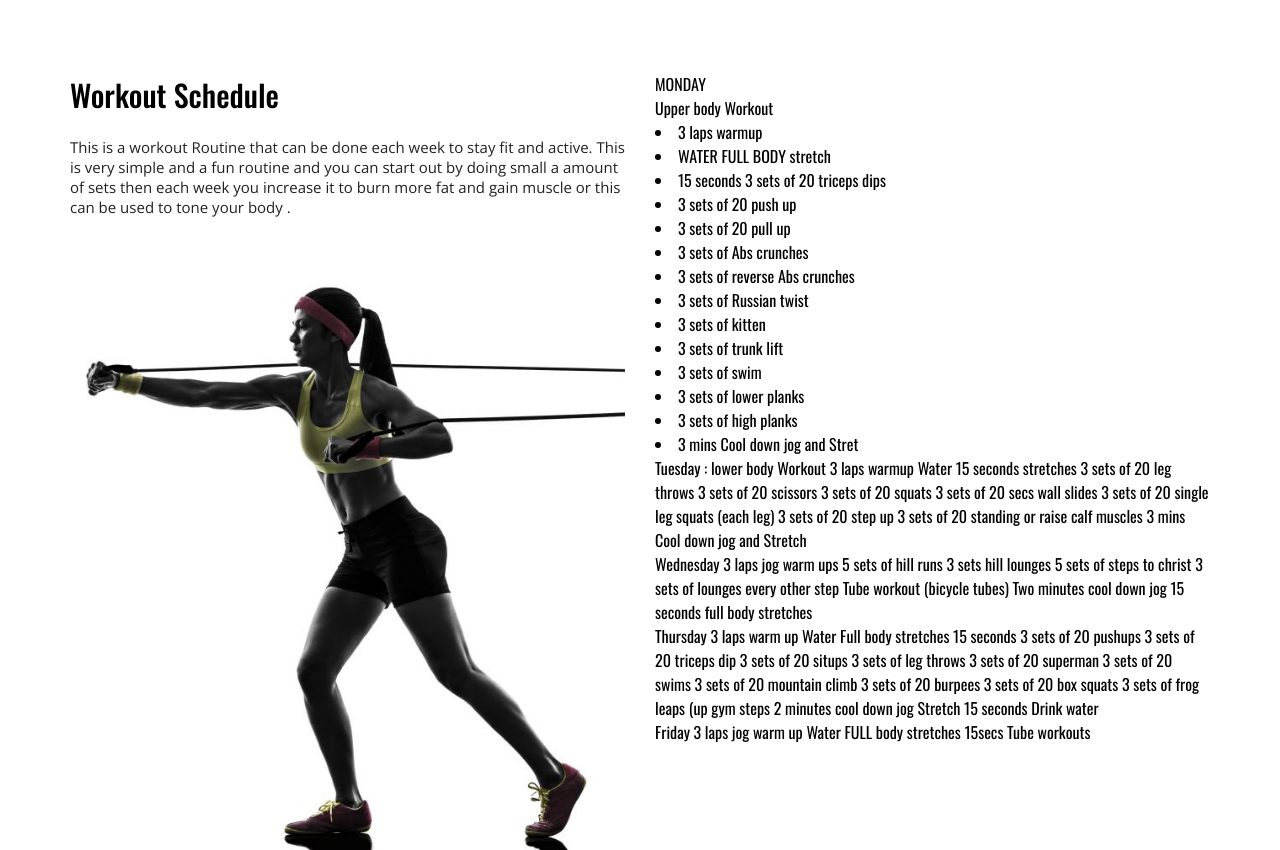
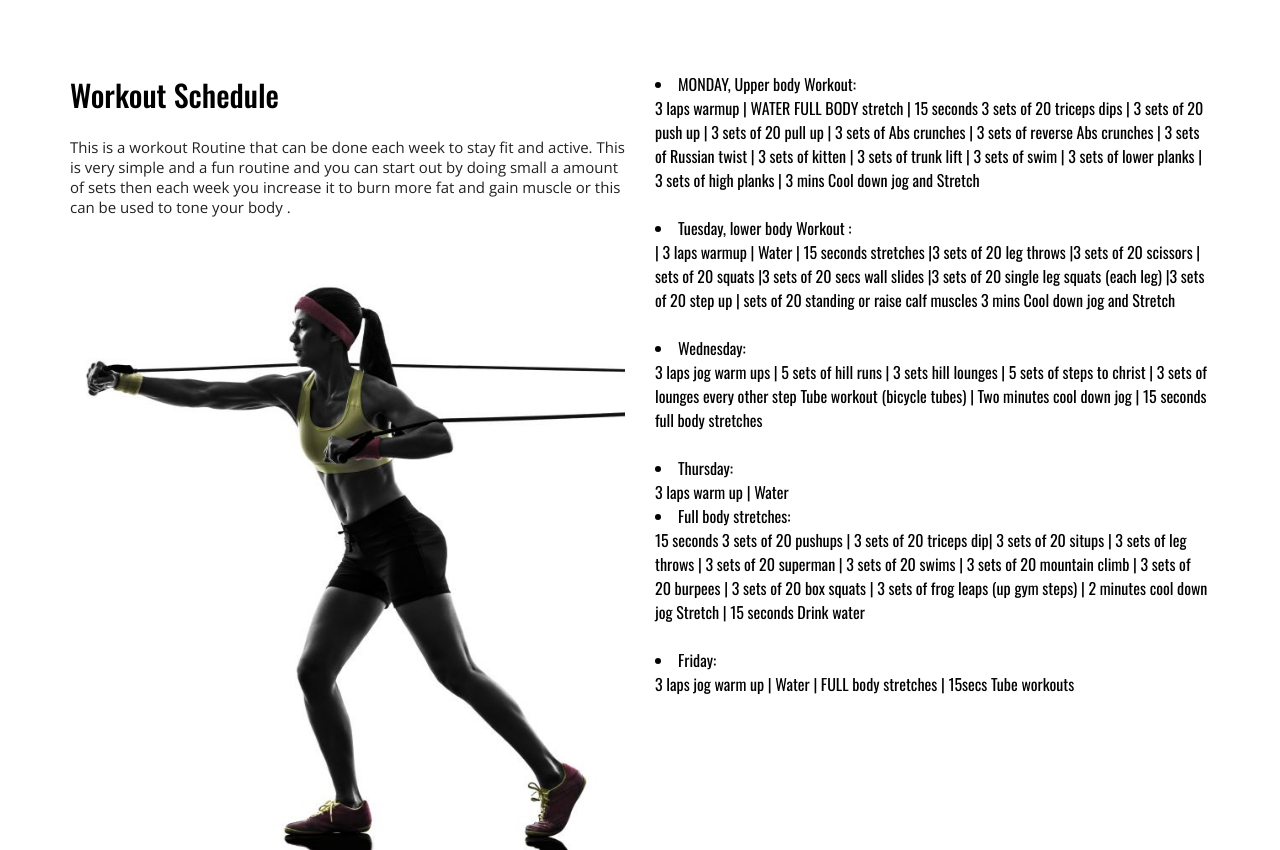
Before and after one commit to taviann/WebDevClass, a plain HTML site: page On the limb/On the limb.html in a window 1280 px wide. Shown: the part 3260-4110 px from the top of the page. Drawn offline with nearby package versions, Linux system fonts and the light colour scheme.

Commit message:
Final Commit. Updates are still welcomed.
Final commit for the projects.

```diff
--- a/On the limb/On the limb.html
+++ b/On the limb/On the limb.html
@@ -36,8 +36,6 @@
         </div>
     </header>
 
-
-
     <section class="home  flash" id="home">
         <div class="container">
             <h1 class="wow Left">It's <span>Exercise</span> time. Let's go</h1>
@@ -48,11 +46,7 @@
             <i class="fa fa-angle-down" aria-hidden="true"></i>
         </a>
 
-
     </section>
-
-
-
 
     <section class="about" id="about">
         <div class="container">
@@ -95,9 +89,6 @@
             </div>
         </div>
     </section>
-
-
-
 
     <section class="exercises" id="exercises">
         <div class="container">
@@ -154,8 +145,6 @@
         </div>
     </section>
 
-
-
     <section class="events" id="events">
         <div class="container">
             <div class="content">
@@ -185,8 +174,6 @@
         </div>
     </section>
 
-
-
     <section class="start-today">
         <div class="container">
             <div class="content">
@@ -203,7 +190,6 @@
         </div>
     </section>
 
-
     <section class="workout-schedule" id="workout-schedule">
         <div class="container">
             <div class="content">
@@ -216,49 +202,38 @@
                     <img src="images/pic5.jpg" alt="schedule" />
                 </div>
                 <div class="box timing Right ">
-
                     <p>
 
-                        MONDAY<br> Upper body Workout <br>
-                        <li>3 laps warmup</li>
-                        <li> WATER FULL BODY stretch</li>
-                        <li> 15 seconds 3 sets of 20 triceps dips</li>
-                        <li> 3 sets of 20 push up</li>
-                        <li> 3 sets of 20 pull up</li>
-                        <li> 3 sets of Abs crunches</li>
-                        <li> 3 sets of reverse Abs crunches</li>
-                        <li> 3 sets of Russian twist</li>
-                        <li> 3 sets of kitten </li>
-                        <li> 3 sets of trunk lift</li>
-                        <li> 3 sets of swim</li>
-                        <li>3 sets of lower planks</li>
-                        <li> 3 sets of high planks</li>
-                        <li> 3 mins Cool down jog and Stret </li>
+                        <li>MONDAY, Upper body Workout:<br> 3 laps warmup | WATER FULL BODY stretch | 15 seconds 3 sets of 20 triceps dips | 3 sets of 20 push up | 3 sets of 20 pull up | 3 sets of Abs crunches | 3 sets of reverse Abs crunches | 3 sets of
+                            Russian twist | 3 sets of kitten | 3 sets of trunk lift | 3 sets of swim | 3 sets of lower planks | 3 sets of high planks | 3 mins Cool down jog and Stretch </li>
+                    </p>
+                    <br>
+                    <p>
+                        <li>Tuesday, lower body Workout :</li> | 3 laps warmup | Water | 15 seconds stretches |3 sets of 20 leg throws |3 sets of 20 scissors | sets of 20 squats |3 sets of 20 secs wall slides |3 sets of 20 single leg squats (each leg) |3
+                        sets of 20 step up | sets of 20 standing or raise calf muscles 3 mins Cool down jog and Stretch
+                    </p>
+                    <br>
+                    <p>
+                        <li>Wednesday:</li> 3 laps jog warm ups | 5 sets of hill runs | 3 sets hill lounges | 5 sets of steps to christ | 3 sets of lounges every other step Tube workout (bicycle tubes) | Two minutes cool down jog | 15 seconds full body stretches
+                    </p>
+                    <br>
+                    <p>
+                        <li> Thursday:</li>
+                        3 laps warm up | Water
+                        <li>Full body stretches:</li>
+                        15 seconds 3 sets of 20 pushups | 3 sets of 20 triceps dip| 3 sets of 20 situps | 3 sets of leg throws | 3 sets of 20 superman | 3 sets of 20 swims | 3 sets of 20 mountain climb | 3 sets of 20 burpees | 3 sets of 20 box squats | 3 sets of frog leaps (up
+                        gym steps) | 2 minutes cool down jog Stretch | 15 seconds Drink water
 
                     </p>
+                    <br>
                     <p>
-                        Tuesday : lower body Workout 3 laps warmup Water 15 seconds stretches 3 sets of 20 leg throws 3 sets of 20 scissors 3 sets of 20 squats 3 sets of 20 secs wall slides 3 sets of 20 single leg squats (each leg) 3 sets of 20 step up 3 sets of 20 standing
-                        or raise calf muscles 3 mins Cool down jog and Stretch
-                    </p>
-                    <p>
-                        Wednesday 3 laps jog warm ups 5 sets of hill runs 3 sets hill lounges 5 sets of steps to christ 3 sets of lounges every other step Tube workout (bicycle tubes) Two minutes cool down jog 15 seconds full body stretches
+                        <li>Friday:</li>
+                        3 laps jog warm up | Water | FULL body stretches | 15secs Tube workouts
                     </p>
 
-                    <p>
-                        Thursday 3 laps warm up Water Full body stretches 15 seconds 3 sets of 20 pushups 3 sets of 20 triceps dip 3 sets of 20 situps 3 sets of leg throws 3 sets of 20 superman 3 sets of 20 swims 3 sets of 20 mountain climb 3 sets of 20 burpees 3 sets of 20
-                        box squats 3 sets of frog leaps (up gym steps 2 minutes cool down jog Stretch 15 seconds Drink water
-
-                    </p>
-
-                    <p>
-                        Friday 3 laps jog warm up Water FULL body stretches 15secs Tube workouts
-                    </p>
-                    </ul>
                 </div>
             </div>
     </section>
-
-
 
     <section class="gallery" id="gallery">
         <h2>Workout Gallery</h2>
@@ -277,8 +252,6 @@
             </div>
         </div>
     </section>
-
-
 
     <section class="price-package" id="package">
         <div class="container">
@@ -346,7 +319,6 @@
         </div>
     </section>
 
-
     <section class="register" id="register">
         <div class="container">
             <div class="content">
@@ -382,11 +354,6 @@
             </div>
         </div>
     </section>
-
-
-
-
-
 
     <script src="https://ajax.googleapis.com/ajax/libs/jquery/3.4.1/jquery.min.js"></script>
     <script>
```
Also changed, not shown: Gaming Website/about.html (+5 -6 lines), Gaming Website/contact.html (+0 -4 lines), Gaming Website/index.html (+1 -6 lines), Gaming Website/members.html (+7 -13 lines), Gaming Website/styles/style.css (+4 -7 lines), Gaming Website/tournaments.html (+0 -5 lines).
